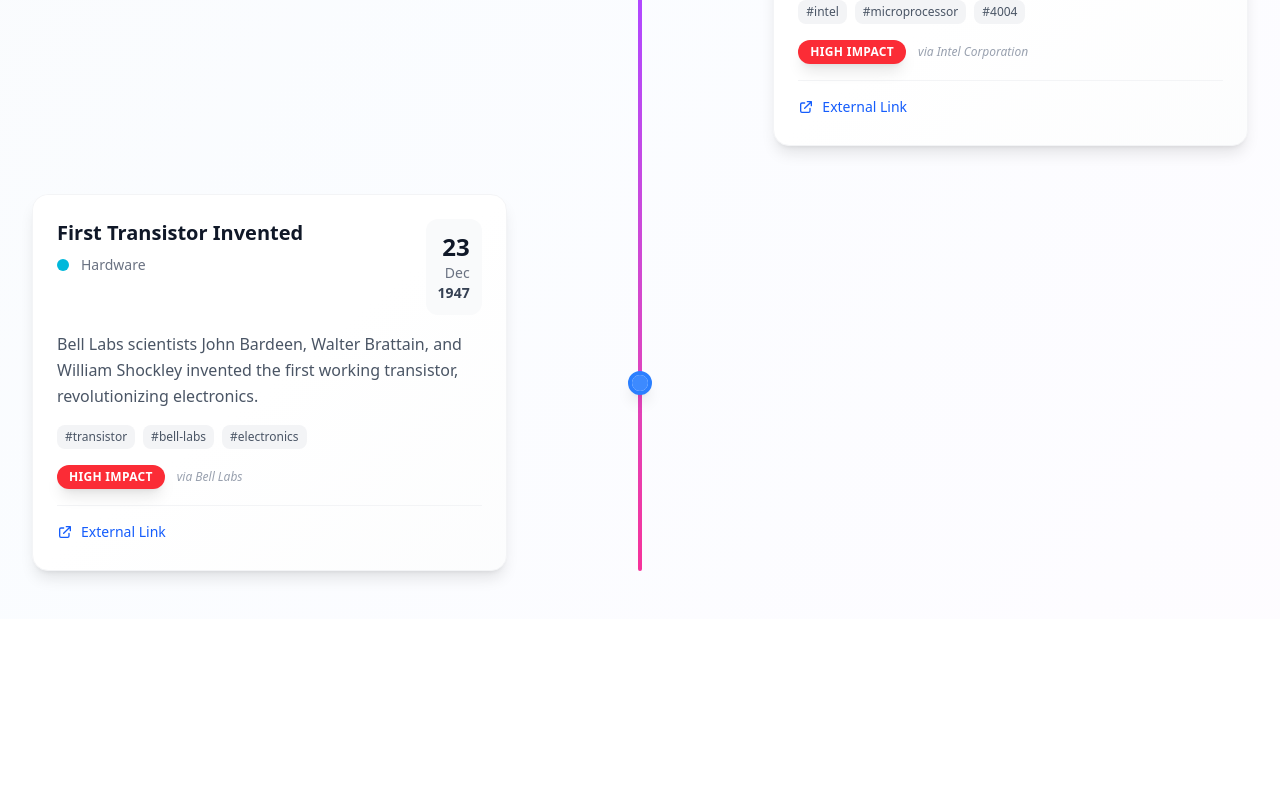
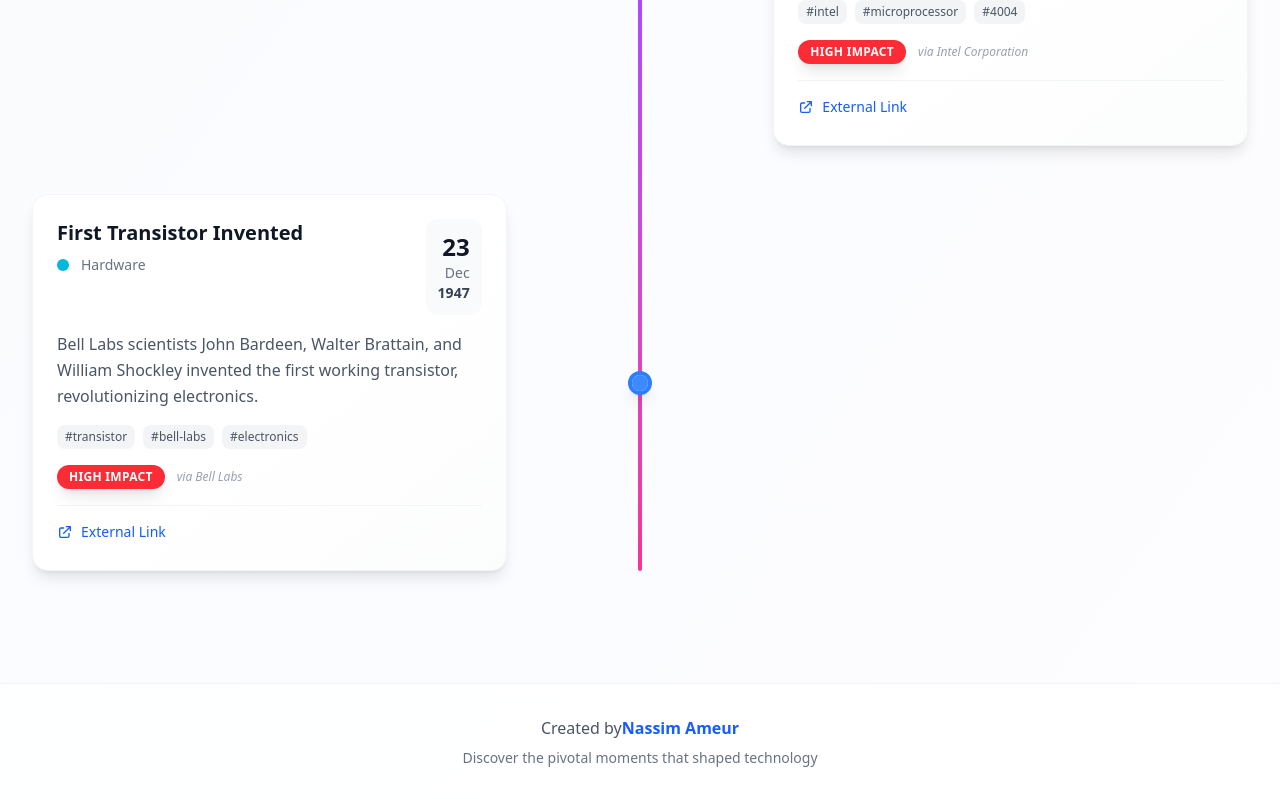
Before and after one commit to nassim747/SiliconAtlas, a React (Vite) app: page / in a window 1280 px wide. Shown: the part 1016-1816 px from the top of the page. Before the commit the page ends 1635 px from the top, so only its background shows below. Built offline with nearby package versions, Linux system fonts and the light colour scheme.

Commit message:
feat: add professional footer with author credit and LinkedIn link

```diff
--- a/src/components/Timeline.tsx
+++ b/src/components/Timeline.tsx
@@ -190,6 +190,32 @@ const Timeline = () => {
           {renderEventList()}
         </div>
 
+        {/* Footer */}
+        <footer className="bg-white/80 backdrop-blur-sm border-t border-gray-200/50 mt-16">
+          <div className="max-w-7xl mx-auto px-4 sm:px-6 lg:px-8 py-8">
+            <div className="text-center">
+              <p className="text-gray-600 mb-2">
+                Created by{''}
+                <a
+                  href="https://www.linkedin.com/in/nassim-a-265944286/"
+                  target="_blank"
+                  rel="noopener noreferrer"
+                  className="
+                    font-semibold text-blue-600 hover:text-blue-700
+                    transition-colors duration-200
+                    hover:underline decoration-2 underline-offset-2
+                  "
+                >
+                  Nassim Ameur
+                </a>
+              </p>
+              <p className="text-sm text-gray-500">
+                Discover the pivotal moments that shaped technology
+              </p>
+            </div>
+          </div>
+        </footer>
+
         {/* Floating Search Button - appears when search bar is hidden */}
         {!isSearchVisible && (
           <button
--- a/src/data/events.json
+++ b/src/data/events.json
@@ -8,7 +8,7 @@
     "impact": "high",
     "tags": ["transistor", "bell-labs", "electronics"],
     "source": "Bell Labs",
-    "url": "https://example.com/transistor"
+    "url": "https://en.wikipedia.org/wiki/Point-contact_transistor"
   },
   {
     "id": "2",
@@ -19,7 +19,7 @@
     "impact": "high",
     "tags": ["intel", "microprocessor", "4004"],
     "source": "Intel Corporation",
-    "url": "https://example.com/intel-4004"
+    "url": "https://en.wikipedia.org/wiki/Intel_4004"
   },
   {
     "id": "3",
@@ -30,6 +30,6 @@
     "impact": "high",
     "tags": ["apple", "personal-computer", "apple-ii"],
     "source": "Apple Computer Company",
-    "url": "https://example.com/apple-ii"
+    "url": "https://en.wikipedia.org/wiki/Apple_II"
   }
 ]
```
